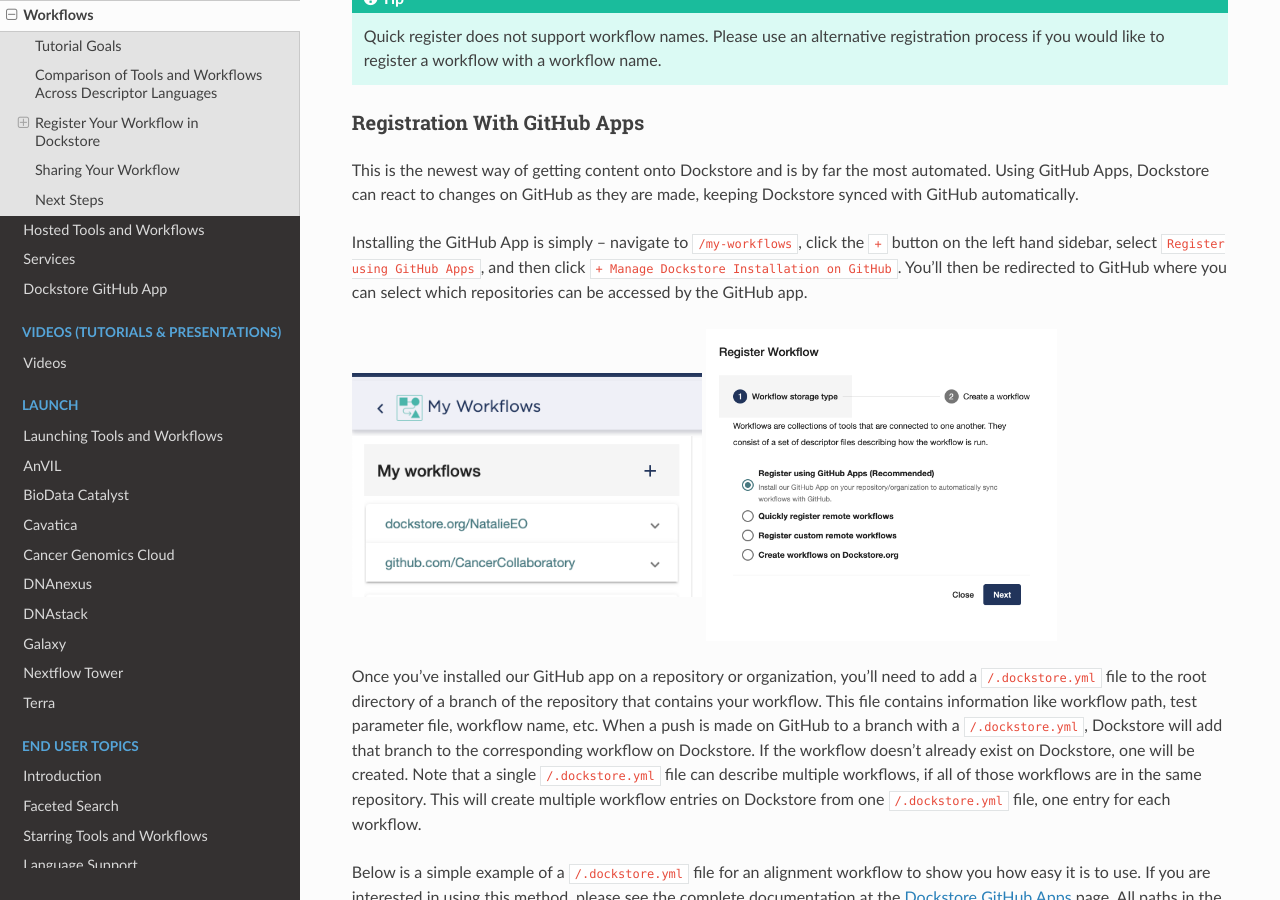
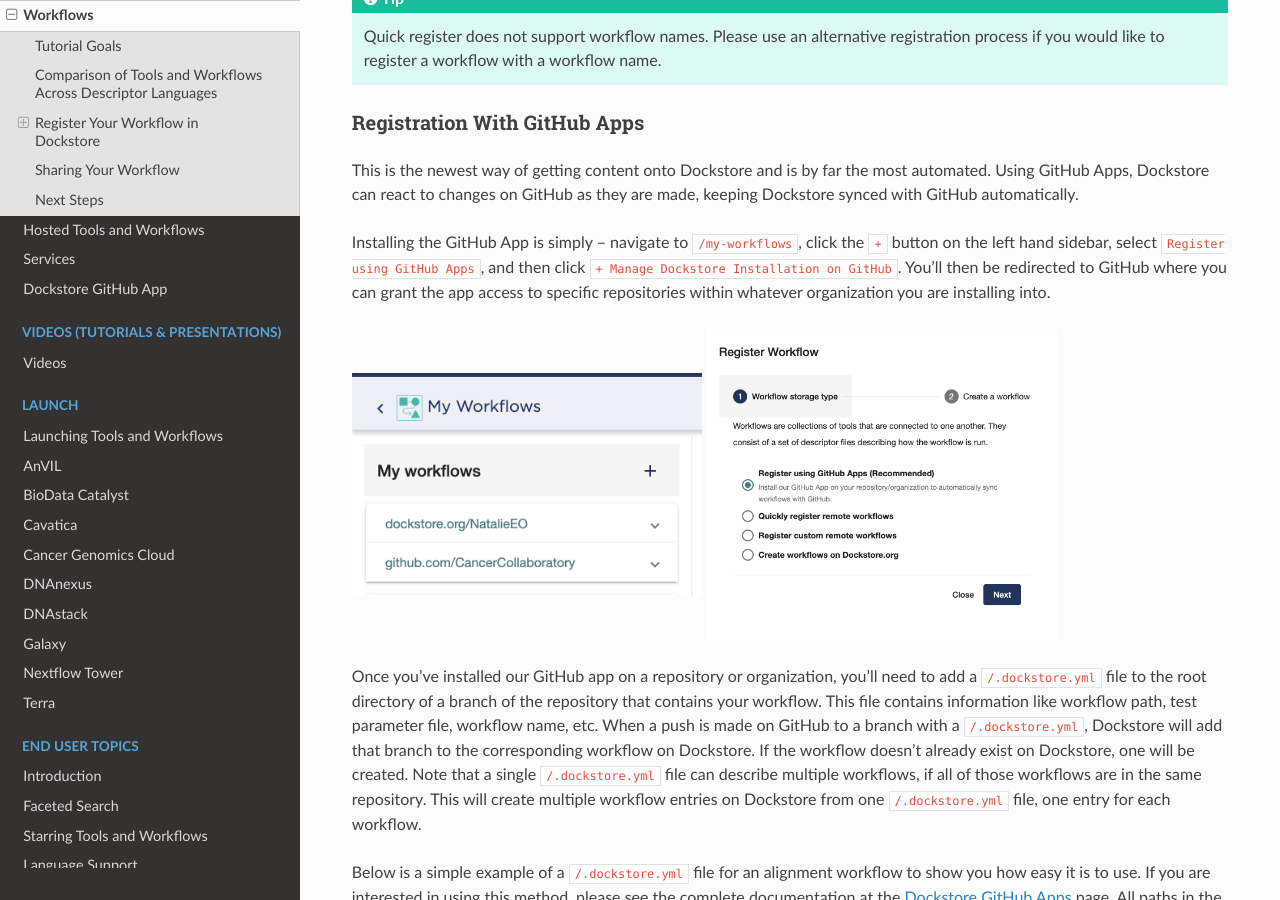
Before and after one commit to dockstore/dockstore-documentation, a Sphinx documentation site: the page built from docs/getting-started/dockstore-workflows.rst, in a window 1280 px wide and 900 px high, scrolled down 2330 px. Built offline with Sphinx 7.4.7 and the Read the Docs theme 2.0.0, drawn with Linux system fonts in a browser that asks for light colours.

Commit message:
Remove passive voice
https://github.com/dockstore/dockstore-documentation/pull/151/files/dbed2a2c61f54af3ce703d419780033b7c2321fc#r764263467

```diff
--- a/docs/getting-started/dockstore-workflows.rst
+++ b/docs/getting-started/dockstore-workflows.rst
@@ -115,7 +115,7 @@
 with GitHub automatically.
 
 Installing the GitHub App is simply -- navigate to ``/my-workflows``, click the ``+`` button on the left hand sidebar, select ``Register using GitHub Apps``, and then click
-``+ Manage Dockstore Installation on GitHub``. You'll then be redirected to GitHub where you can select which repositories can be accessed by the GitHub app.
+``+ Manage Dockstore Installation on GitHub``. You'll then be redirected to GitHub where you can grant the app access to specific repositories within whatever organization you are installing into.
 
 .. image:: /assets/images/docs/add-workflow-button.png
    :width: 40 %
```
